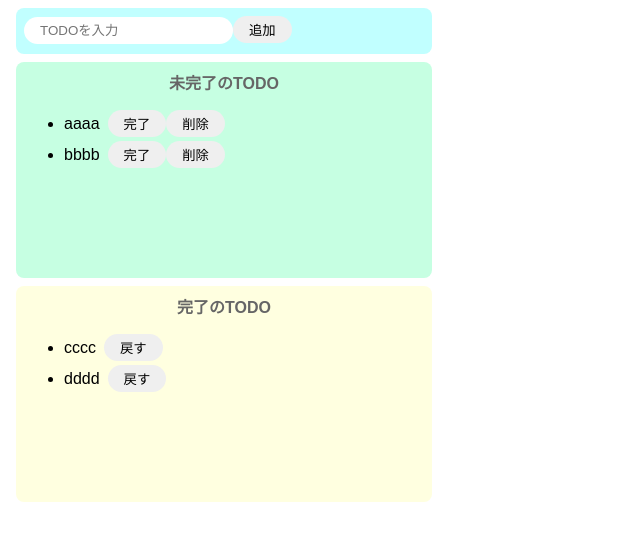
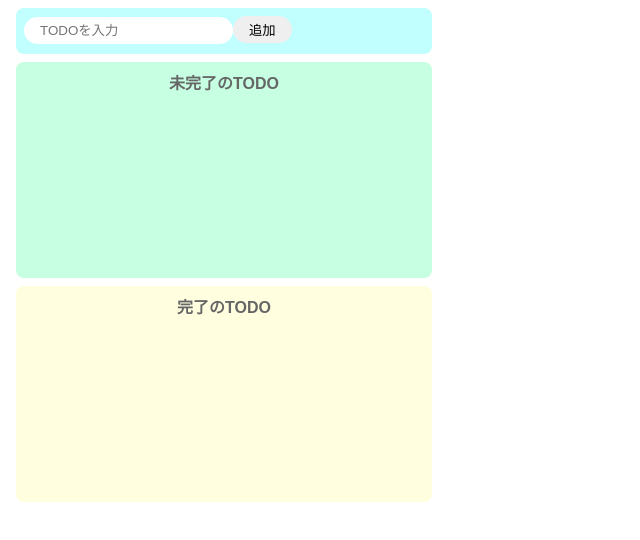
Before and after one commit to bhn0108/todo_react, a React (Create React App) app: page / in a window 1280 px wide. Shown: the top 540 px of the page, without its empty margins (0-640 px from the left). Built offline with nearby package versions, Linux system fonts and the light colour scheme.

Commit message:
add_complete-button

```diff
--- a/src/App.jsx
+++ b/src/App.jsx
@@ -3,8 +3,8 @@
 
 export const App = () => {
   const [todoText, setTodoText] = useState("");
-  const [incompleteTodos, setIncompleteTodos] = useState(["aaaa", "bbbb"]);
-  const [completeTodos, setCompleteTodos] = useState(["cccc", "dddd"]);
+  const [incompleteTodos, setIncompleteTodos] = useState([]);
+  const [completeTodos, setCompleteTodos] = useState([]);
   const onChangeTodoText = (event) => setTodoText(event.target.value);
   const onClickAdd = () => {
     if (todoText === "") return;
@@ -24,6 +24,14 @@
     const newCompleteTodos = [...completeTodos, incompleteTodos[index]];
     setIncompleteTodos(newIncompleteTodos);
     setCompleteTodos(newCompleteTodos);
+  };
+  const onClickReturn = (index) => {
+    const newCompleteTodos = [...completeTodos];
+    newCompleteTodos.splice(index, 1);
+
+    const newIncompleteTodos = [...incompleteTodos, completeTodos[index]];
+    setCompleteTodos(newCompleteTodos);
+    setIncompleteTodos(newIncompleteTodos);
   };
 
   return (
@@ -53,11 +61,17 @@
       <div className="complete-area">
         <p className="title">完了のTODO</p>
         <ul>
-          {completeTodos.map((todo) => {
+          {completeTodos.map((todo, index) => {
             return (
               <div key={todo} className="list-row">
                 <li>{todo}</li>
-                <button>戻す</button>
+                <button
+                  onClick={() => {
+                    onClickReturn(index);
+                  }}
+                >
+                  戻す
+                </button>
               </div>
             );
           })}
```
